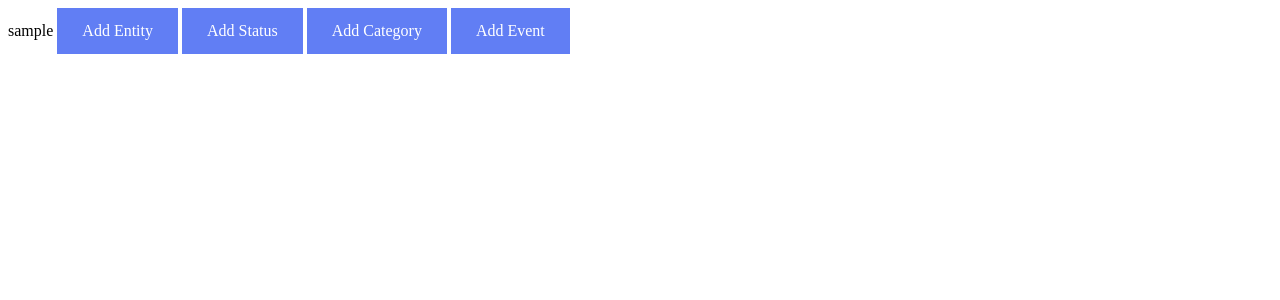
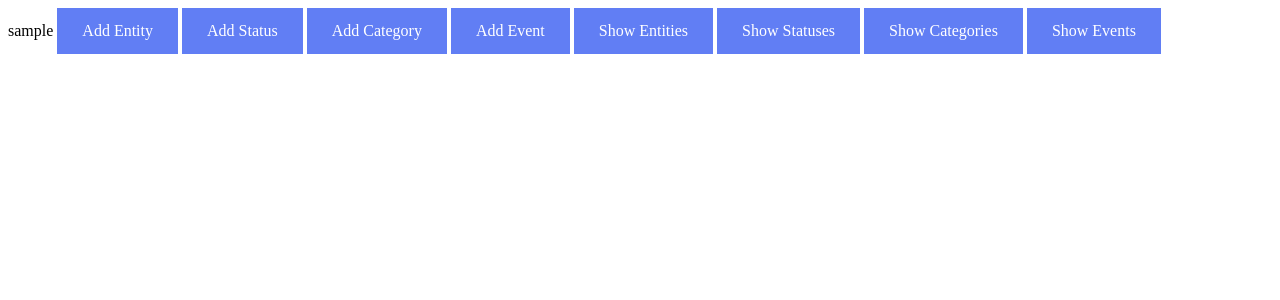
Before and after one commit to Wonqu/ZTW, a Django app: template Prosaist/templates/base.html in a window 1280 px wide. Shown: the top 300 px of the page. Run offline with Django 3.2, Linux system fonts and the light colour scheme; the template is opened without the code that fills it: most values are stand-ins (such as "Sample title", 1, 10 or a date in 2020).

Commit message:
Dodano wyświetlanie encji, statusów, kategorii, wydarzeń

```diff
--- a/Prosaist/templates/userbar.html
+++ b/Prosaist/templates/userbar.html
@@ -3,4 +3,8 @@
   <a href="{% url 'status' username=username projectname=projectname %}">Add Status</a>
   <a href="{% url 'category' username=username projectname=projectname %}">Add Category</a>
   <a href="{% url 'event' username=username projectname=projectname %}">Add Event</a>
+  <a href="{% url 'display_entity' username=username projectname=projectname %}">Show Entities</a>
+  <a href="{% url 'display_status' username=username projectname=projectname %}">Show Statuses</a>
+  <a href="{% url 'display_category' username=username projectname=projectname %}">Show Categories</a>
+  <a href="{% url 'display_event' username=username projectname=projectname %}">Show Events</a>
 {% endblock %}
```
